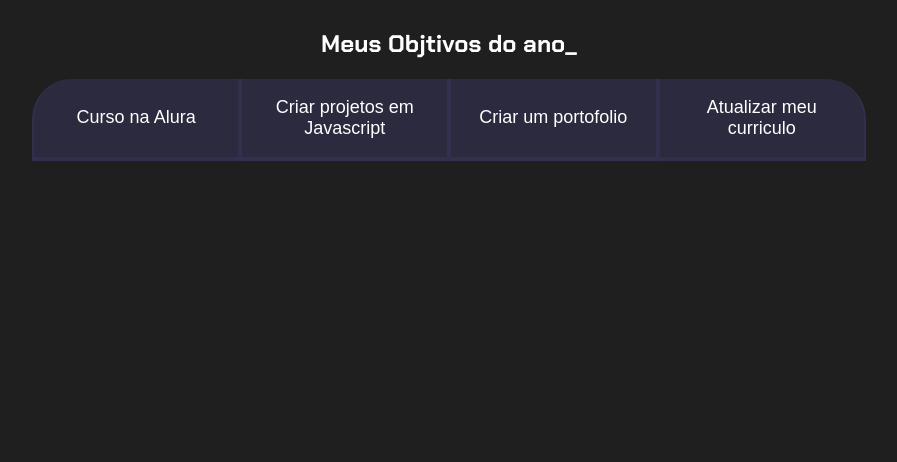
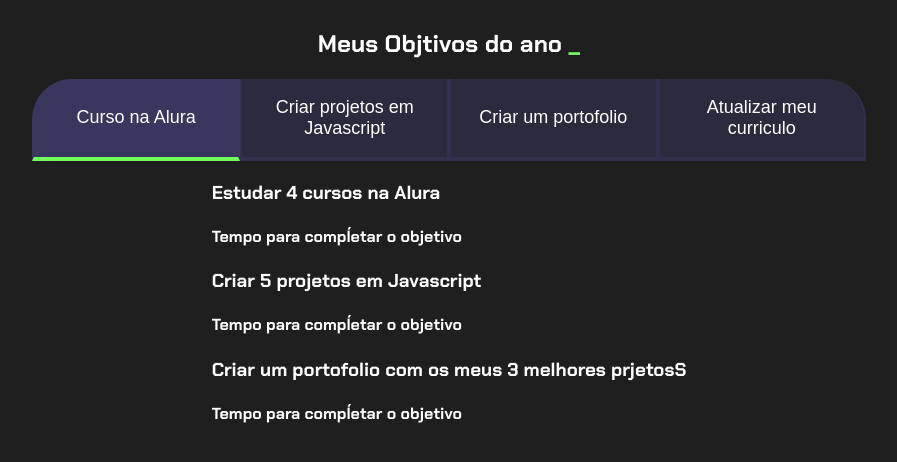
Before and after one commit to Ryanzada01/1-trimestre-24, a plain HTML site: page index.html in a window 1280 px wide. Both pictures are taken after a click on the button "Curso na Alura". Shown: the whole page, without its empty margins (191-1088 px from the left). Drawn offline with Linux system fonts and the light colour scheme.

Commit message:
Add files via upload

```diff
--- a/index.html
+++ b/index.html
@@ -8,13 +8,27 @@
 </head>
 <body>
    <section class="conteudo-principal">
-     <h2 class="titulo-principal">Meus Objtivos do ano_</h2>
+     <h2 class="titulo-principal">Meus Objtivos do ano <span>_</span></h2>
      <div class="botoes">
-        <button class="botao">Curso na Alura</button>
+        <button class="botao ativo">Curso na Alura</button>
         <button class="botao">Criar projetos em Javascript</button>
         <button class="botao">Criar um portofolio</button>
         <button class="botao">Atualizar meu curriculo</button>
      </div>
+     <div class="abas-textos">
+         <div class="aba-conteudo">
+           <h3 class="aba- conteudo-titulo-principal">Estudar 4 cursos na Alura</h3>
+           <h4 class="aba-conteudo-titulo-secundario">Tempo para compĺetar o objetivo</h4>
+         </div>
+         <div class="aba-conteudo">
+            <h3 class="aba- conteudo-titulo-principal">Criar 5 projetos em Javascript</h3>
+            <h4 class="aba-conteudo-titulo-secundario">Tempo para compĺetar o objetivo</h4>
+     </div>
+         <div class="aba-conteudo">
+          <h3 class="aba- conteudo-titulo-principal">Criar um portofolio com os meus 3 melhores prjetosS</h3>
+          <h4 class="aba-conteudo-titulo-secundario">Tempo para compĺetar o objetivo</h4>
+      </div>
    </section>
+   <script src="main.js"></script>
 </body>
 </html>
--- /dev/null
+++ b/main.js
@@ -0,0 +1,12 @@
+const botoes = document.querySelectorAll(".botao");
+
+for(let i=0;i <botoes.length;i++){
+    botoes[i].onclick = function(){
+
+        for(let j=0;j<botoes.length;j++){
+            botoes[j].classList.remove("ativo")
+        }
+
+        botoes[i].classList.add("ativo");
+    }
+}
--- a/style.css
+++ b/style.css
@@ -59,6 +59,12 @@ body{
 .botoes{
     display: block;
 }
+
+.ativo{
+    background-color: var(--botao-ativo);
+    border-bottom: 4px solid var(--verde);
+}
+
 @media screen and (min-width: 768px) {
    .botoes{
        display: flex;
```
